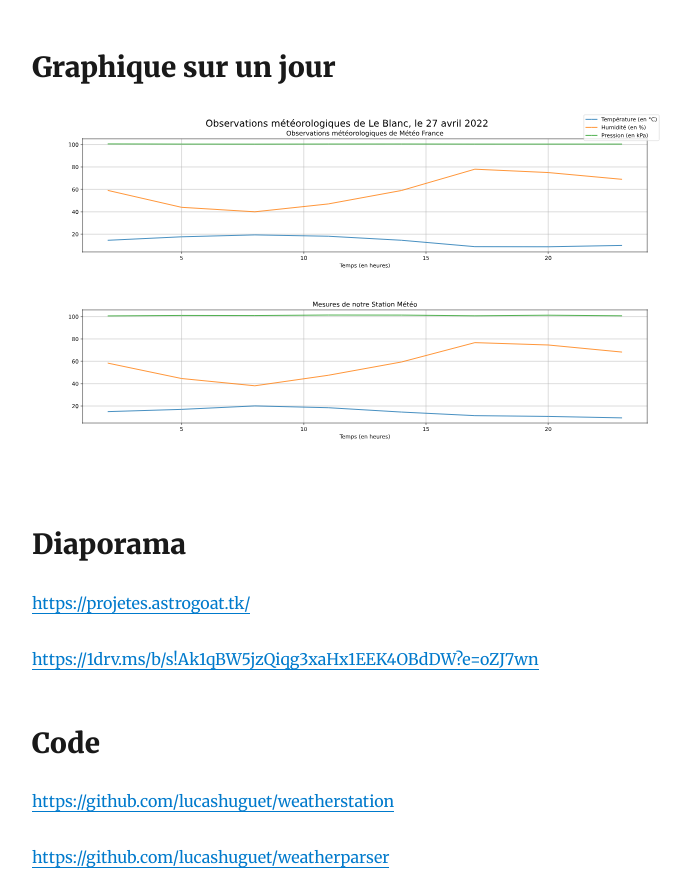
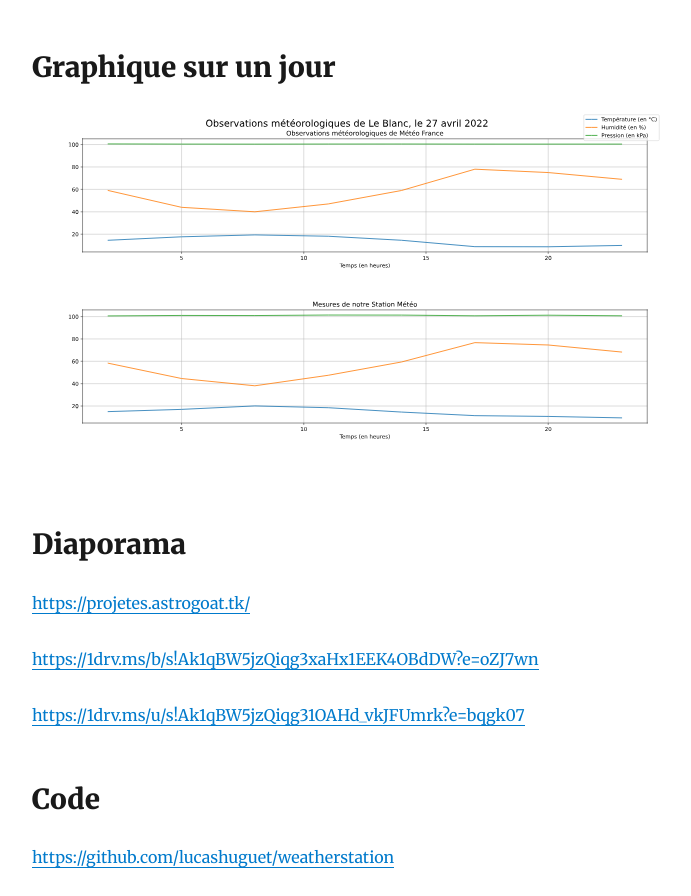
Before and after one commit to lucashuguet/astroblog, a Gatsby site: page /projetes/ in a window 1280 px wide. Shown: the part 170-1066 px from the top of the page, without its empty margins (293-984 px from the left). Built offline with nearby package versions, Linux system fonts and the light colour scheme; Gatsby itself is replaced by a stand-in of ours; some packages are replaced by stand-ins of ours.

Commit message:
Update Blog “projetes/index”

```diff
--- a/content/blog/projetes/index.md
+++ b/content/blog/projetes/index.md
@@ -13,6 +13,8 @@ description: Station météo maison
 
 <https://1drv.ms/b/s!Ak1qBW5jzQiqg3xaHx1EEK4OBdDW?e=oZJ7wn>
 
+<https://1drv.ms/u/s!Ak1qBW5jzQiqg31OAHd_vkJFUmrk?e=bqgk07>
+
 ## Code
 
 <https://github.com/lucashuguet/weatherstation>
```
